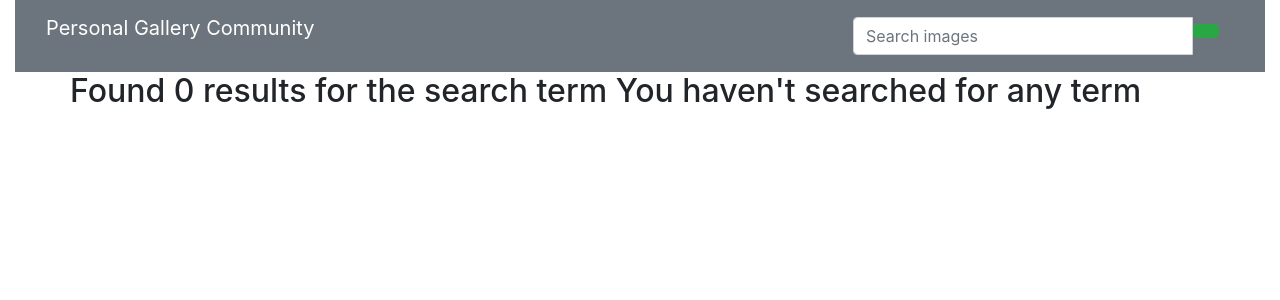
After one commit to KadogoKenya/PersonalGallery, a Django app: page /search/ in a window 1280 px wide. The commit adds this page. Shown: the top 300 px of the page. Run offline with Django 3.2, Linux system fonts and the light colour scheme; some libraries are stand-ins or nearby versions.

```diff
--- /dev/null
+++ b/images/templates/all-images/search.html
@@ -0,0 +1,28 @@
+{%extends 'all-images/base.html'%}
+{% block content %}
+<div class="container">
+  <div class="row">
+    {% if images%}
+      <h2>Found {{ images|length }} of searched term {{message}}</h2>
+    {% else %}
+      <h2> Found 0 results for the search term {{message}}</h2>
+    {% endif %}
+  </div>
+  <div class="row">
+  {% if images %}
+    {% for image in images %}
+      <div class="col-lg-9">
+        <h1 class="text-center">{{image.image_name}}</h1>
+        <p>{{ image.image_description }}
+        <a href="#" class="btn btn-success btn-sm active" role="button" aria-pressed="true">Read More</a></p>
+        <!-- <p> Article Author: {{ article.editor }}</p>
+        <p>Date Published: {{ article.pub_date }}</p> -->
+      </div>
+      <div class="col-lg-3">
+        <img src="{{image.image_image.url}}" class="img-responsive" alt="Image">
+      </div>
+    {% endfor %}
+  {% endif %}
+  </div>
+</div>
+{% endblock %}
--- a/images/templates/navbar.html
+++ b/images/templates/navbar.html
@@ -13,6 +13,23 @@
       <a class="navbar-brand" href="{% url 'imagesToday' %}">
           <p class="navtitle" style="color: light-blue;">Personal Gallery Community</p></a>
     </div>
+
+     <!-- Adding a search form  -->
+     <div class="col-sm-4 col-md-4 navbar-right">
+
+      <form class="navbar-form" role="search" action="{% url 'search_results' %}">
+
+        <div class="input-group">
+          <input type="text" class="form-control" placeholder="Search images" name="image">
+          <div class="input-group-btn">
+            <button class="btn btn-success" type="submit"><i class="glyphicon glyphicon-search"></i></button>
+          </div>
+        </div>
+
+      </form>
+    </div>
+    <!-- search form end -->
+
   </div>
 </nav>
 </body>
--- a/images/urls.py
+++ b/images/urls.py
@@ -5,4 +5,5 @@ urlpatterns=[
     url('^$',views.images_of_day,name='imagesToday'),
     # url('^today/$',views.images_of_day,name='imagesToday'),
     url(r'^archives/(\d{4}-\d{2}-\d{2})/$',views.past_days_images,name = 'pastImages'),
+    url(r'^search/', views.search_results, name='search_results'),
 ]
--- a/images/views.py
+++ b/images/views.py
@@ -15,7 +15,7 @@ def images_of_day(request):
     # FUNCTION TO CONVERT DATE OBJECT TO FIND EXACT DAY
     day = convert_dates(date)
 
-    return render(request,'all-images/today-images.html',{"date":date, "images":images)
+    return render(request,'all-images/today-images.html',{"date":date, "images":images})
 
 def convert_dates(dates):
 
@@ -40,6 +40,22 @@ def past_days_images(request,past_date):
         assert False
 
     if date == dt.date.today():
-        return redirect(news_of_day)
+        return redirect(images_of_day)
 
-    return render(request, 'all-images/past-images.html', {"date": date})
+        images = Image.days_images(date)
+
+    return render(request, 'all-images/past-images.html', {"date": date, "images":images})
+
+
+def search_results(request):
+
+    if 'image' in request.GET and request.GET["image"]:
+        search_term = request.GET.get("image")
+        searched_images = Image.search_by_category(search_term)
+        message = f"{search_term}"
+
+        return render(request, 'all-images/search.html',{"message":message,"images": searched_images})
+
+    else:
+        message = "You haven't searched for any term"
+        return render(request, 'all-images/search.html',{"message":message})
--- a/tribune/settings.py
+++ b/tribune/settings.py
@@ -65,6 +65,7 @@ TEMPLATES = [
                 'django.template.context_processors.request',
                 'django.contrib.auth.context_processors.auth',
                 'django.contrib.messages.context_processors.messages',
+                'django.template.context_processors.media',
             ],
         },
     },
@@ -127,3 +128,6 @@ STATIC_URL = '/static/'
 STATICFILES_DIRS = [
     os.path.join(BASE_DIR, "static"),
 ]
+
+MEDIA_URL = '/media/'
+MEDIA_ROOT = os.path.join(BASE_DIR, 'media')
```
Also changed, not shown: images/models.py (+7 -0 lines), images/templates/all-images/past-images.html (+25 -0 lines), images/templates/all-images/today-images.html (+25 -0 lines), db.sqlite3, location/adi-goldstein-Hli3R6LKibo-unsplash_5M224t4.jpg (added), location/annie-spratt-M20ylqCzSZw-unsplash.jpg (added), location/david-clarke-JXomt792Vyw-unsplash.jpg (added).
